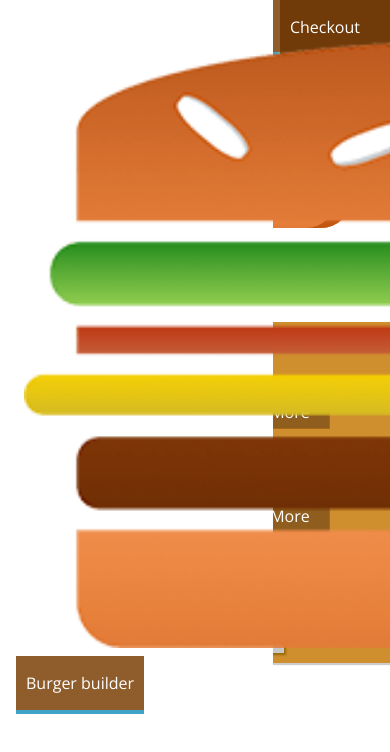
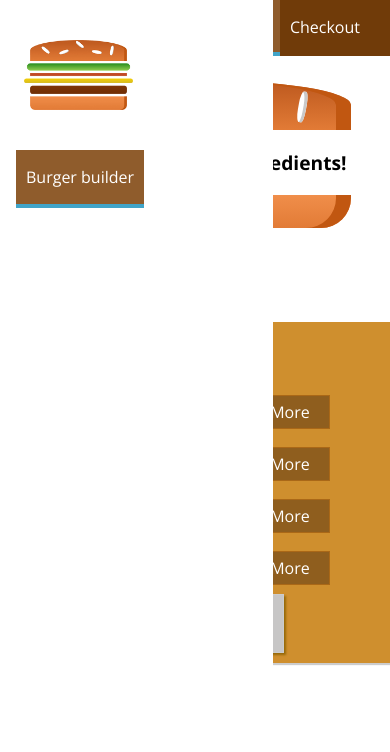
Before and after one commit to giorgiofrittoli/burger-app, a React (Create React App) app: page / in a window 390 px wide. Shown: the top 752 px of the page. Built offline with nearby package versions, Linux system fonts and the light colour scheme.

Commit message:
logo dimenions for mobile

```diff
--- a/src/components/Logo/Logo.js
+++ b/src/components/Logo/Logo.js
@@ -6,7 +6,7 @@ import burgerLogo from "../../assets/images/burger-logo.png";
 
 const logo = (props) => (
     <div className={classes.Logo}>
-        <img src={burgerLogo} alt="MyBurger"></img>
+        <img src={burgerLogo} alt="MyBurger" style={{ height: props.height }}></img>
     </div>
 );
 
--- a/src/components/Logo/Logo.module.css
+++ b/src/components/Logo/Logo.module.css
@@ -1,7 +1,7 @@
 .Logo{
     background-color: white;
     padding: 8px;
-    height: 80%;
+    height: 100%;
     box-sizing: border-box;
     border-radius: 5px;
 }
--- a/src/components/Navigation/SideDrawer/SideDrawer.js
+++ b/src/components/Navigation/SideDrawer/SideDrawer.js
@@ -9,7 +9,9 @@ const sideDrawer = (props) => {
 
     return (
         <div className={classes.SideDrawer}>
-            <Logo />
+            <div className={classes.Logo} >
+                <Logo />
+            </div>
             <nav>
                 <NavigationItems />
             </nav>
--- a/src/components/Navigation/SideDrawer/SideDrawer.module.css
+++ b/src/components/Navigation/SideDrawer/SideDrawer.module.css
@@ -30,3 +30,7 @@
     height: 11%;
     margin-bottom: 32px;
 }
+
+.Logo{
+    height: 11%;
+}
--- a/src/components/Navigation/Toolbar/Toolbar.js
+++ b/src/components/Navigation/Toolbar/Toolbar.js
@@ -8,7 +8,10 @@ import NavigationItems from "../NavigationItems/NavigationItems";
 const toolbar = (props) => (
     <header className={classes.Toolbar}>
         <div>MENU</div>
-        <Logo />
+        <div className={classes.Logo}>
+            <Logo />
+        </div>
+
         <nav>
             <NavigationItems />
         </nav>
--- a/src/components/Navigation/Toolbar/Toolbar.module.css
+++ b/src/components/Navigation/Toolbar/Toolbar.module.css
@@ -16,3 +16,7 @@
 .Toolbar nav{
     height: 100%;
 }
+
+.Logo{
+    height: 80%;
+}
```
